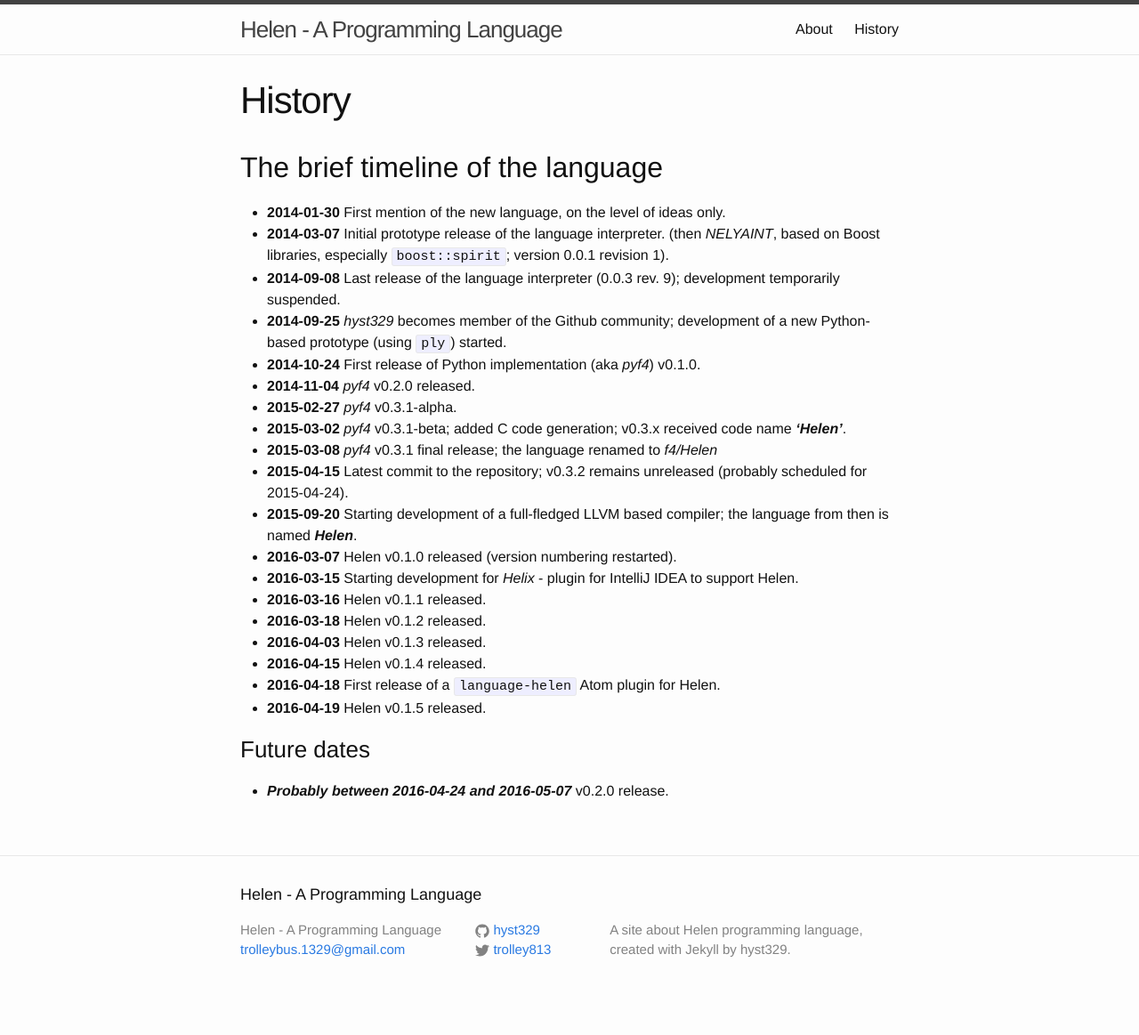
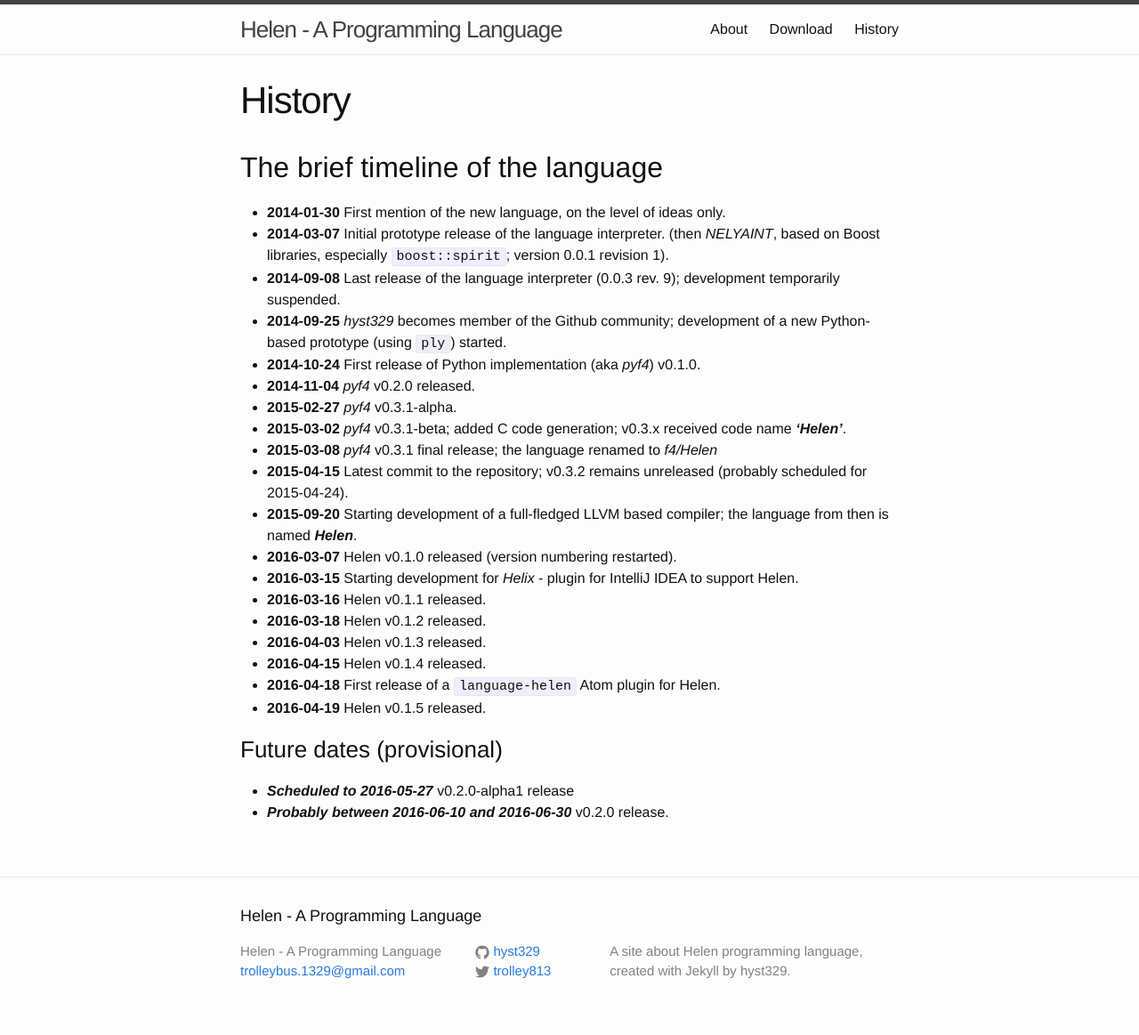
Before and after one commit to hyst329/helen-site, a Jekyll site: the page built from history.md, in a window 1280 px wide. Shown: the whole page at 89% size. Built offline with Jekyll 4.4.1, drawn with Linux system fonts in a browser that asks for light colours; before the commit the page ends 1139 px from its top, so only the background shows below that.

Commit message:
add new post and the download page

```diff
--- a/history.md
+++ b/history.md
@@ -33,6 +33,6 @@
 - **2016-04-18** First release of a `language-helen` Atom plugin for Helen.
 - **2016-04-19** Helen v0.1.5 released.
 
-### Future dates
-
-- ***Probably between 2016-04-24 and 2016-05-07*** v0.2.0 release.
+### Future dates (provisional)
+- ***Scheduled to 2016-05-27*** v0.2.0-alpha1 release
+- ***Probably between 2016-06-10 and 2016-06-30*** v0.2.0 release.
```
Also changed, not shown: _posts/2016-05-15-first-020-alpha-scheduled-to-27052016.markdown (added, +25 -0 lines), download.md (added, +13 -0 lines).
